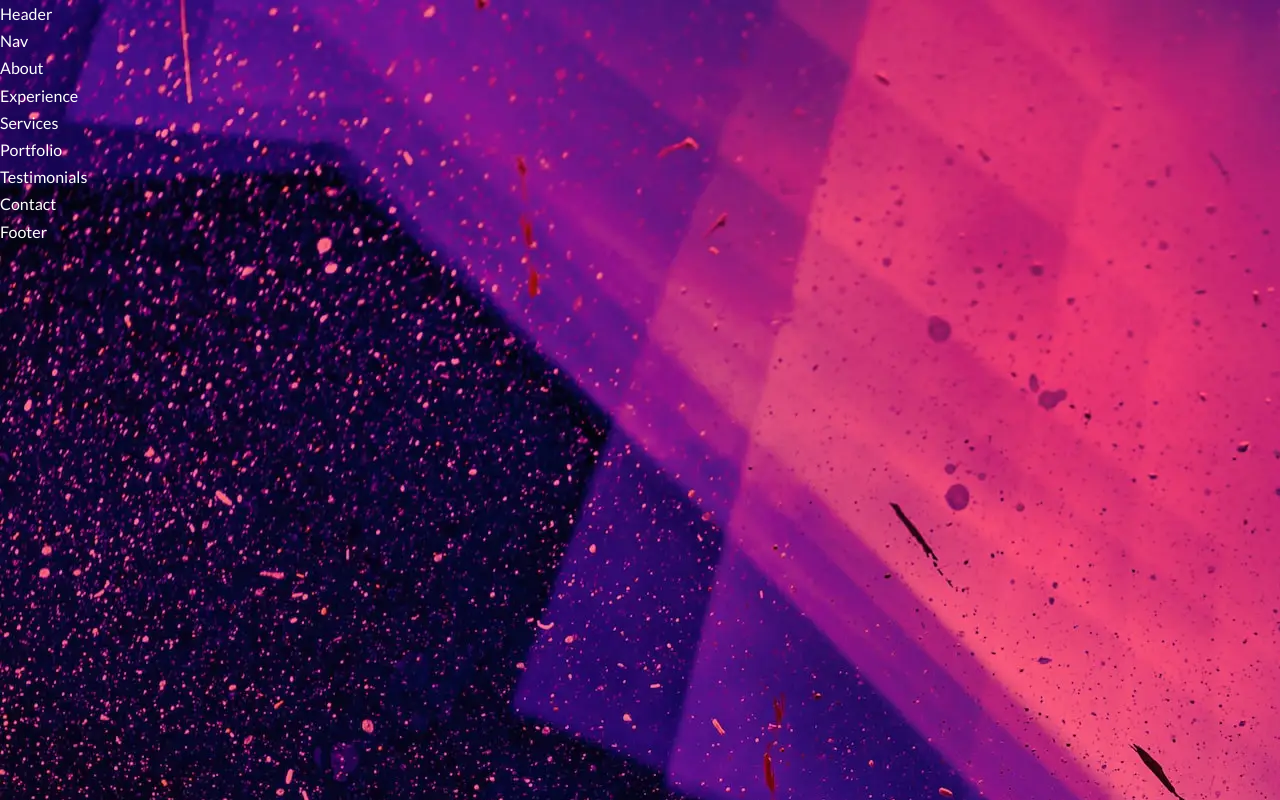
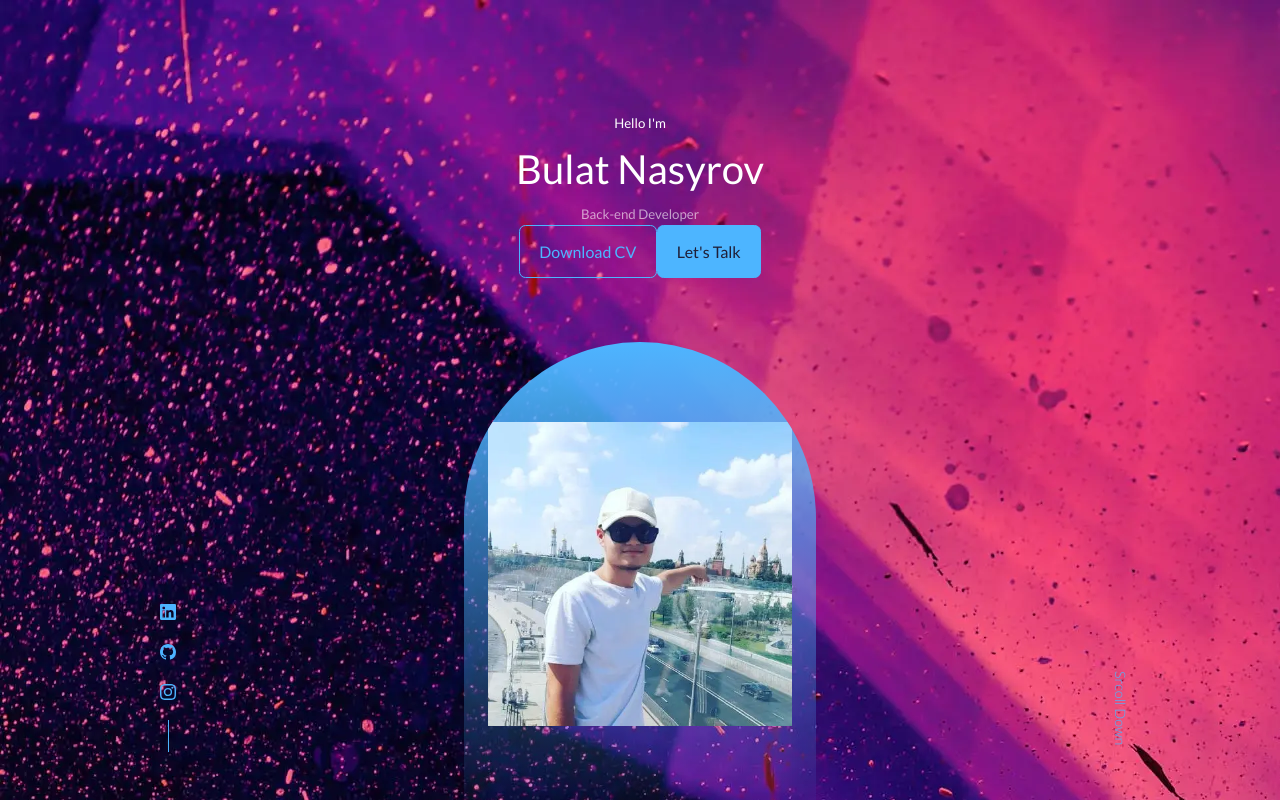
Before and after one commit to David2261/GoBase, a React (Create React App) app: page / in a window 1280 px wide. Shown: the top 800 px of the page. Built offline with nearby package versions, Linux system fonts and the light colour scheme.

Commit message:
Complete header and add react-icons package to node

```diff
--- a/package.json
+++ b/package.json
@@ -7,6 +7,7 @@
     "@testing-library/react": "^12.1.4",
     "@testing-library/user-event": "^13.5.0",
     "react-dom": "^18.0.0",
+    "react-icons": "^4.6.0",
     "react-scripts": "5.0.0",
     "web-vitals": "^2.1.4",
     "yarn": "^1.22.19"
--- /dev/null
+++ b/src/components/header/CTA.jsx
@@ -0,0 +1,14 @@
+import React from 'react';
+import Resume from '../../assets/Resume-eng.pdf'
+
+
+const CTA = () => {
+    return (
+        <div>
+        	<a href="{Resume} download" className="btn">Download CV</a>
+        	<a href="#contact" className="btn btn-primary">Let's Talk</a>
+
+        </div>
+    );
+};
+export default CTA;
--- a/src/components/header/Header.jsx
+++ b/src/components/header/Header.jsx
@@ -1,10 +1,27 @@
 import React from 'react'
+import CTA from "./CTA"
 import './header.css'
+import ME from "../../assets/Bulat_Moscow.webp"
+import HeaderSocial from "./HeaderSocial";
 
 
 const Header = () => {
 	return (
-		<div>Header</div>
+		<header>
+			<div className="container header__container">
+				<h5>Hello I'm</h5>
+				<h1>Bulat Nasyrov</h1>
+				<h5 className="text-light">Back-end Developer</h5>
+				<CTA />
+				<HeaderSocial />
+
+				<div className="me">
+					<img src={ME} alt="me" />
+				</div>
+
+				<a href="#contact" className="scroll__down">Srcoll Down</a>
+			</div>
+		</header>
 	)
 }
 
--- /dev/null
+++ b/src/components/header/HeaderSocial.jsx
@@ -0,0 +1,14 @@
+import React from 'react';
+import {BsLinkedin, BsGithub, BsInstagram} from 'react-icons/bs';
+
+const Component = ({ className }) => {
+    return (
+        <div className="header__socials">
+        	<a href="https://www.linkedin.com" target="_blank"><BsLinkedin /></a>
+        	<a href="https://www.github.com" target="_blank"><BsGithub /></a>
+        	<a href="https://www.instagram.com" target="_blank"><BsInstagram /></a>
+        </div>
+    );
+};
+
+export default Component;
--- a/src/components/header/header.css
+++ b/src/components/header/header.css
@@ -0,0 +1,83 @@
+
+header {
+	height: 100vh;
+	padding-top: 7rem;
+	overflow: hidden;
+}
+
+.header__container {
+	text-align: center;
+	height: 100%;
+	position: relative;
+}
+
+/* ============= CTA ================ */
+.cta {
+	margin-top: 2.5rem;
+	display: flex;
+	gap: 1.2rem;
+	justify-content: center;
+}
+
+
+/* ============== HEADER SOCIALS ================  */
+.header__socials {
+	display: flex;
+	flex-direction: column;
+	align-items: center;
+	gap: 0.8rem;
+	position: absolute;
+	left: 0;
+	bottom: 3rem;
+}
+
+.header__socials::after {
+	content: "";
+	width: 1px;
+	height: 2rem;
+	background: var(--color-primary);
+}
+
+/* ============== ME ================  */
+.me {
+	background: linear-gradient(var(--color-primary), transparent);
+	width: 22rem;
+	height: 30rem;
+	position: absolute;
+	left: calc(50% - 11rem);
+	margin-top: 4rem;
+	border-radius: 12rem 12rem 0 0;
+	overflow: hidden;
+	padding: 5rem 1.5rem 1.5rem 1.5rem;
+}
+
+/* ============== SCROLL DOWN ================  */
+.scroll__down {
+	position: absolute;
+	right: -2.3rem;
+	bottom: 5rem;
+	transform: rotate(90deg);
+	font-weight: 300;
+	font-size: 0.9rem;
+}
+
+
+/* ======= MEDIA QUERIES (MEDIUM DEVICES) ============  */
+@media screen and (max-width:  1024px) {
+	header {
+		height: 68vh;
+	}
+}
+
+
+/* ======= MEDIA QUERIES (MEDIUM DEVICES) ============  */
+@media screen and (max-width:  600px) {
+	header {
+		height: 100vh;
+	}
+
+	.header__socials,
+	.scroll__down {
+		display: none;
+	}
+}
--- a/src/index.css
+++ b/src/index.css
@@ -18,9 +18,11 @@
   --color-white: #fff;
   --color-light: rgba(255, 255, 255, 0.6);
 
+  --transition: all 400ms ease;
+
   --container-width-lg: 75%;
   --container-width-md: 86%;
-  --container-width-ms: 90%;
+  --container-width-sm: 90%;
 }
 
 
@@ -39,3 +41,96 @@ body {
   line-height: 1.7;
   background-image: url(../src/assets/bg-texture.webp);
 }
+
+
+/* ============== GENERAL STYLES ===============  */
+.container {
+  width: var(--container-width-lg);
+  margin: 0 auto;
+}
+
+
+h1, h2, h3, h4, h5 {
+  font-weight: 500;
+}
+h1 {
+  font-size: 2.5rem;
+}
+
+section {
+  margin-top: 8rem;
+}
+
+section > h2, section > h5 {
+  text-align: center;
+  color: var(--color-light);
+}
+
+section > h2 {
+  color: var(--color-primary);
+  margin-bottom: 3rem;
+}
+
+.text-light {
+  color: var(--color-light);
+}
+
+a {
+  color: var(--color-primary);
+  transition: var(--transition);
+}
+
+a:hover {
+  color: var(--color-white);
+}
+
+.btn {
+  width: max-content;
+  display: inline-block;
+  color: var(--color-primary);
+  padding: 0.75rem 1.2rem;
+  border-radius: 0.4rem;
+  cursor: pointer;
+  border: 1px solid var(--color-primary);
+  transition: var(--transition);
+}
+
+.btn:hover {
+  background: var(--color-white);
+  color: var(--color-bg);
+  border-color: transparent;
+}
+
+.btn-primary {
+  background: var(--color-primary);
+  color: var(--color-bg);
+}
+
+img {
+  display: block;
+  width: 100%;
+  object-fit: cover;
+}
+
+/* ======= MEDIA QUERIES (MEDIUM DEVICES) ============  */
+@media screen and (max-width:  1024px) {
+  .container {
+    width: var(--container-width-md);
+  }
+
+  section {
+    margin-top: 6rem;
+  }
+}
+
+
+/* ======= MEDIA QUERIES (SMALL DEVICES) ============  */
+@media screen and (max-width:  600px) {
+  .container {
+    width: var(--container-width-sm);
+  }
+
+  section > h2 {
+    margin-top: 6rem;
+  }
+}
```
Also changed, not shown: 2 other files (tests, documents, lock files or other folders).
